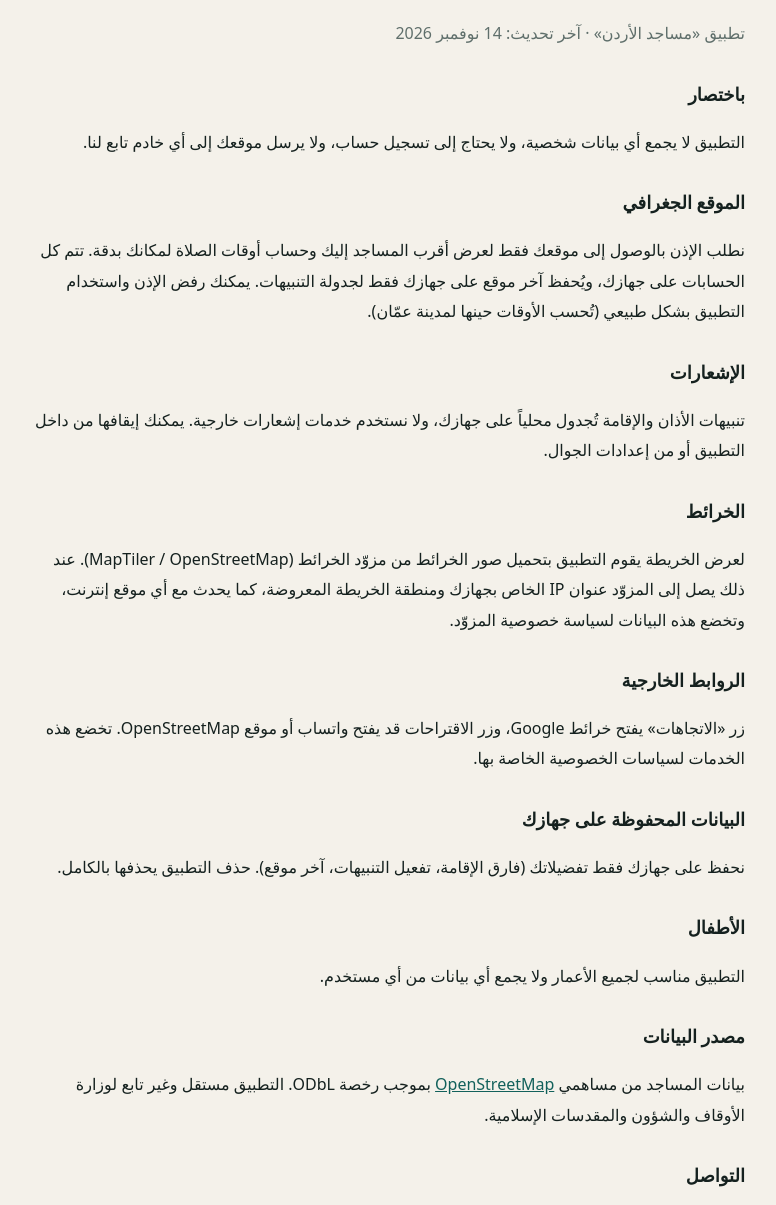
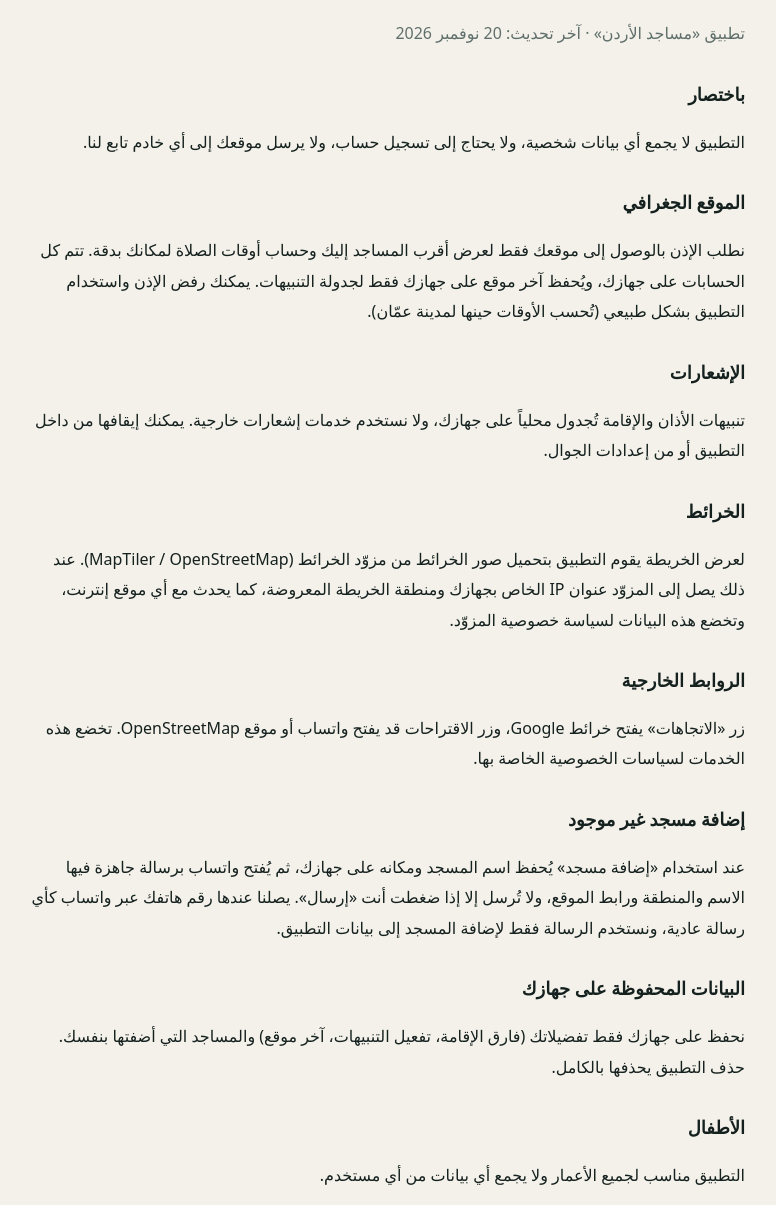
Before and after one commit to atariiaa-droid/masajid-jordan-privacy, a plain HTML site: page index.html in a window 1280 px wide. Shown: the part 88-1293 px from the top of the page, without its empty margins (255-1031 px from the left). Drawn offline with Linux system fonts and the light colour scheme; a web font is replaced by a local one.

Commit message:
Privacy: add-mosque via WhatsApp, data sources
Co-Authored-By: Claude Opus 5.5 <noreply@anthropic.com>

```diff
--- a/index.html
+++ b/index.html
@@ -19,7 +19,7 @@
 <body>
 <main>
   <h1>سياسة الخصوصية</h1>
-  <p class="muted">تطبيق «مساجد الأردن» · آخر تحديث: 14 نوفمبر 2026</p>
+  <p class="muted">تطبيق «مساجد الأردن» · آخر تحديث: 20 نوفمبر 2026</p>
 
   <h2>باختصار</h2>
   <p>التطبيق لا يجمع أي بيانات شخصية، ولا يحتاج إلى تسجيل حساب، ولا يرسل موقعك إلى أي خادم تابع لنا.</p>
@@ -36,14 +36,17 @@
   <h2>الروابط الخارجية</h2>
   <p>زر «الاتجاهات» يفتح خرائط Google، وزر الاقتراحات قد يفتح واتساب أو موقع OpenStreetMap. تخضع هذه الخدمات لسياسات الخصوصية الخاصة بها.</p>
 
+  <h2>إضافة مسجد غير موجود</h2>
+  <p>عند استخدام «إضافة مسجد» يُحفظ اسم المسجد ومكانه على جهازك، ثم يُفتح واتساب برسالة جاهزة فيها الاسم والمنطقة ورابط الموقع، ولا تُرسل إلا إذا ضغطت أنت «إرسال». يصلنا عندها رقم هاتفك عبر واتساب كأي رسالة عادية، ونستخدم الرسالة فقط لإضافة المسجد إلى بيانات التطبيق.</p>
+
   <h2>البيانات المحفوظة على جهازك</h2>
-  <p>نحفظ على جهازك فقط تفضيلاتك (فارق الإقامة، تفعيل التنبيهات، آخر موقع). حذف التطبيق يحذفها بالكامل.</p>
+  <p>نحفظ على جهازك فقط تفضيلاتك (فارق الإقامة، تفعيل التنبيهات، آخر موقع) والمساجد التي أضفتها بنفسك. حذف التطبيق يحذفها بالكامل.</p>
 
   <h2>الأطفال</h2>
   <p>التطبيق مناسب لجميع الأعمار ولا يجمع أي بيانات من أي مستخدم.</p>
 
   <h2>مصدر البيانات</h2>
-  <p>بيانات المساجد من مساهمي <a href="https://www.openstreetmap.org/copyright">OpenStreetMap</a> بموجب رخصة ODbL. التطبيق مستقل وغير تابع لوزارة الأوقاف والشؤون والمقدسات الإسلامية.</p>
+  <p>بيانات المساجد من مساهمي <a href="https://www.openstreetmap.org/copyright">OpenStreetMap</a> بموجب رخصة ODbL، ومن <a href="https://overturemaps.org/">Overture Maps Foundation</a> بموجب رخصة CDLA-Permissive-2.0، ومن <a href="https://www.geonames.org/">GeoNames</a> بموجب رخصة CC BY 4.0. التطبيق مستقل وغير تابع لوزارة الأوقاف والشؤون والمقدسات الإسلامية.</p>
 
   <h2>التواصل</h2>
   <p>لأي استفسار: <a href="mailto:atariiaa@gmail.com">atariiaa@gmail.com</a></p>
```
